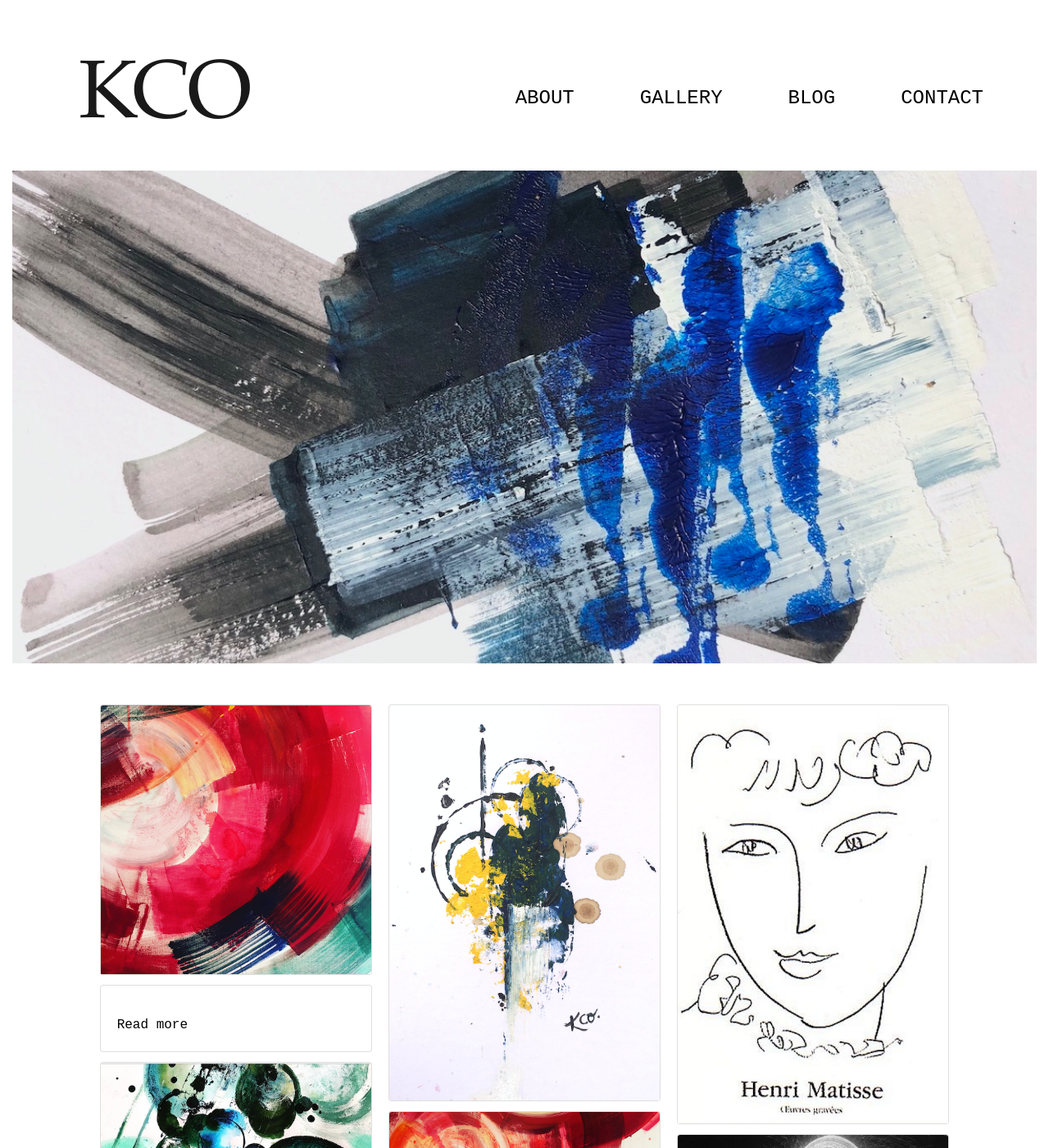
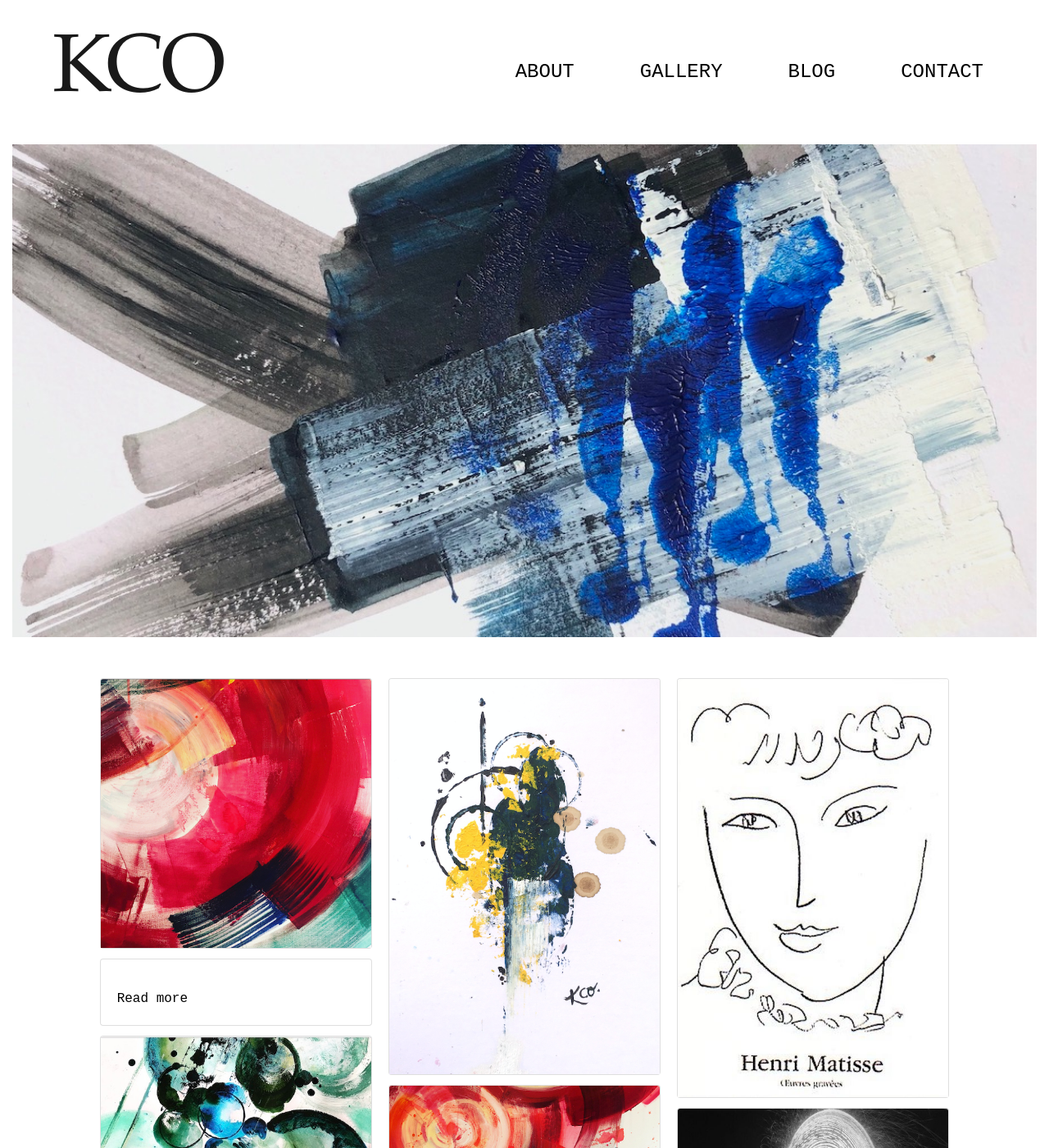
Before and after one commit to Kco-Art/kco-art, a Jekyll site: the page built from index.html, in a window 1280 px wide and 1400 px high. Shown: the whole window at 82% size. Built offline with Jekyll 4.4.1, drawn with Linux system fonts in a browser that asks for light colours.

Commit message:
change nav

```diff
--- a/_includes/navbar.html
+++ b/_includes/navbar.html
@@ -1,8 +1,11 @@
-<div id="navbar" class="navbar navbar-light sticky-top header">
+<nav id="navbar" class="navbar navbar-expand-lg navbar-light sticky-top header">
+  <a id="kco" class="navbar-brand ml-5" href="/">KCO</a>
 
-  <a id="kco" class="navbar-brand kco" href="/">KCO</a>
-
-  <ul class="nav nav-pills">
+  <button class="navbar-toggler" type="button" data-toggle="collapse" data-target="#navbar-nav" aria-controls="navbar-nav" aria-expanded="false" aria-label="Toggle navigation">
+    <span class="navbar-toggler-icon"></span>
+  </button>
+  <div class="collapse navbar-collapse" id="navbar-nav">
+    <ul class="nav nav-pills ml-auto">
       <li class="nav-item mr-sm-5 {% if page.url == '/about.html' %} active {% endif %}">
         <a class="nav-link" href="/about">ABOUT</a>
       </li>
@@ -17,3 +20,4 @@
       </li>
     </ul>
   </div>
+</nav>
--- a/css/main.sass
+++ b/css/main.sass
@@ -11,7 +11,6 @@
   color: black
 
 .header
-  margin-top: 2rem
   background: white
   -webkit-transition: all 0.1s ease
   transition: all 0.1s ease
@@ -20,10 +19,10 @@
   &.shrink
     margin-top: 0px
 
-  .kco
+  #kco
     font-family: Didot, Didot LT STD, Hoefler Text, Garamond, Times New Roman, serif
     font-size: 6.25rem
-    margin-left: 5rem
+    // margin-left: 5rem
     -webkit-transition: all 0.2s ease
     transition: all 0.2s ease
 
```
Lines whose indentation alone changed are shown as unchanged.
